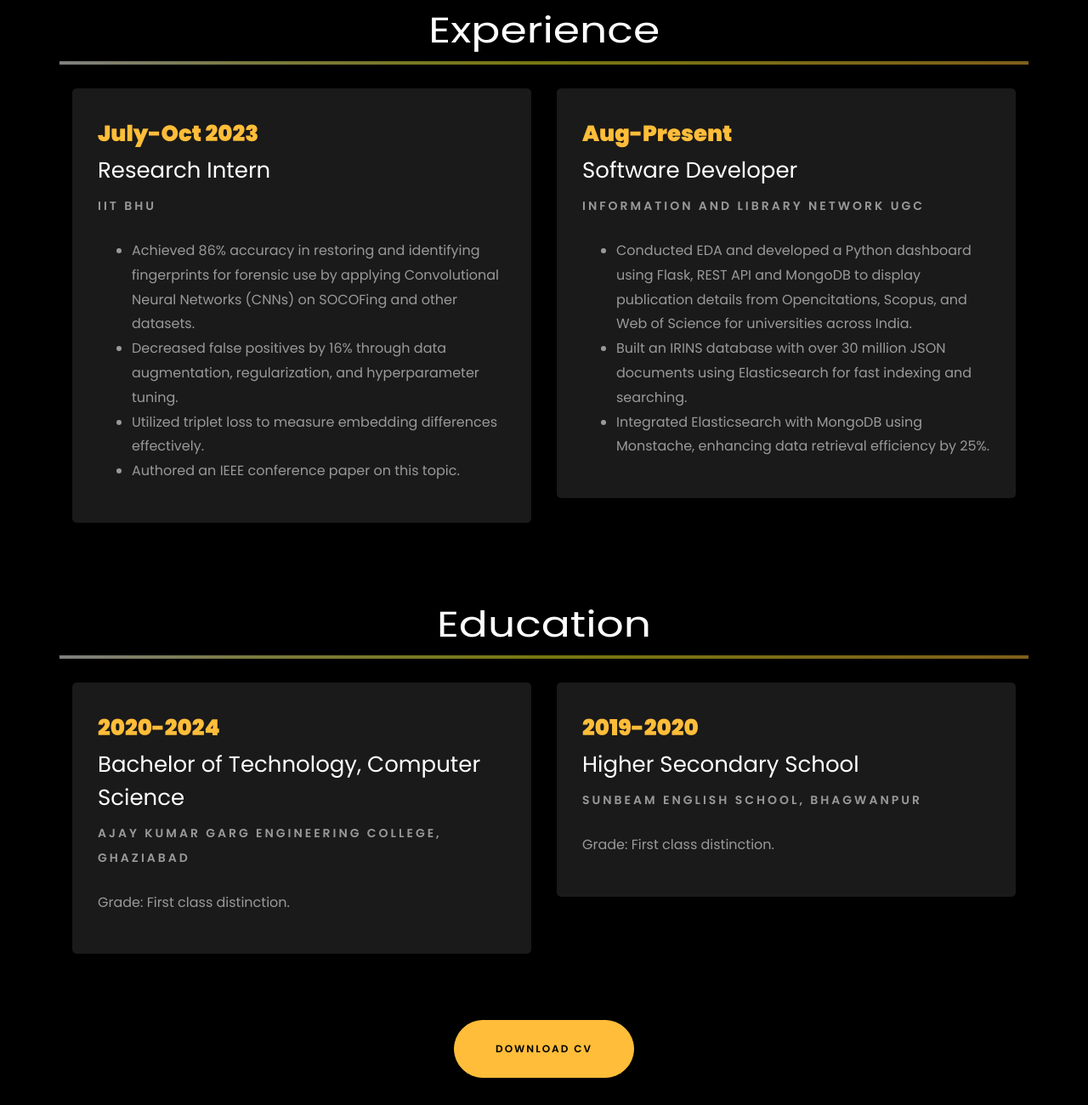
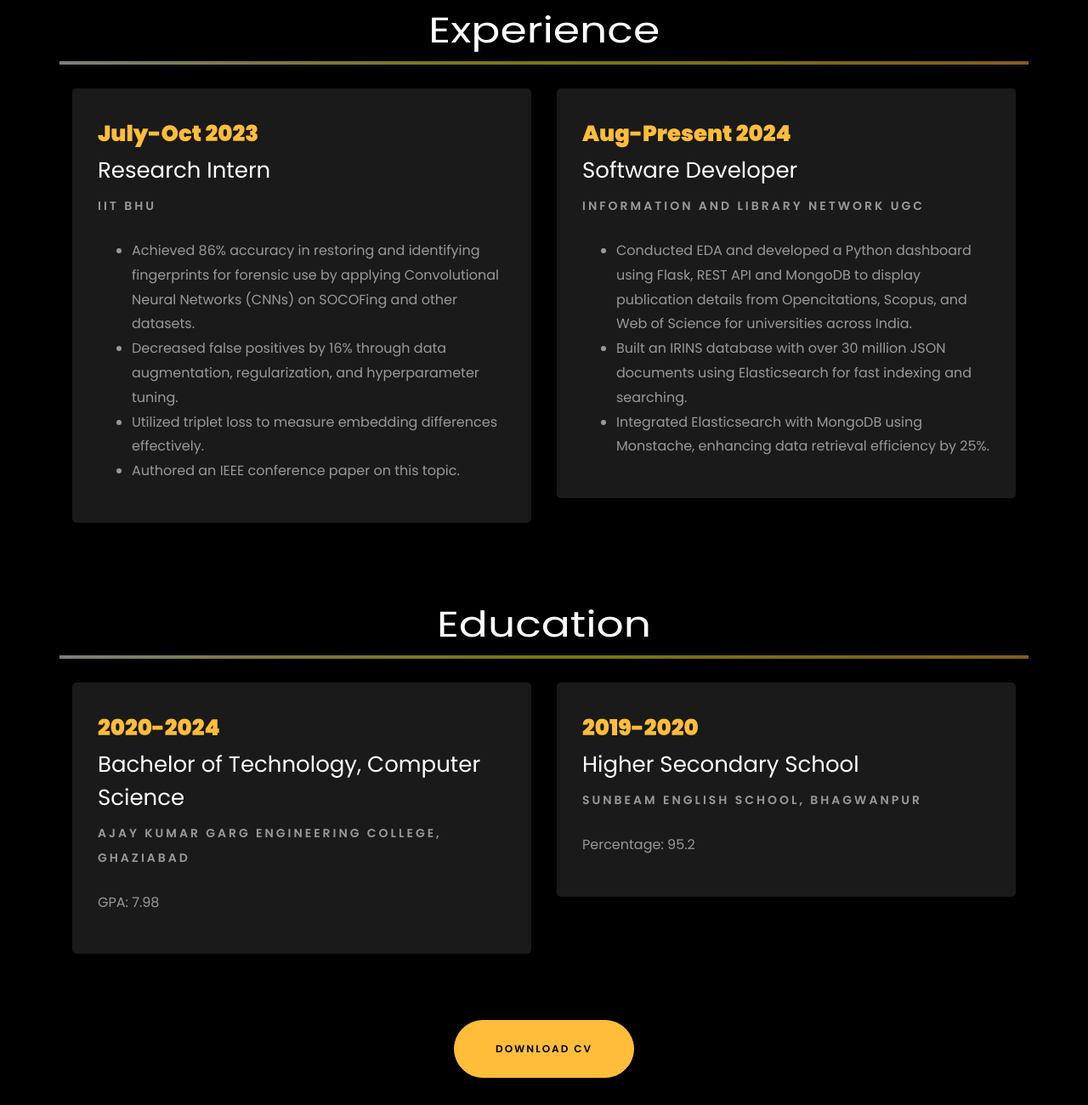
Before and after one commit to Shubhangeee/Shubhangeee.github.io, a plain HTML site: page index.html in a window 1280 px wide. Shown: the part 1880-3180 px from the top of the page at 85% size. Drawn offline with Linux system fonts and the light colour scheme; files whose address does not match are found by name.

Commit message:
Update index.html

```diff
--- a/index.html
+++ b/index.html
@@ -321,7 +321,7 @@
 
 				<div class="col-md-6">
 					<div class="resume-wrap ftco-animate">
-						<span class="date">Aug-Present</span>
+						<span class="date">Aug-Present 2024</span>
 						<h2>Software Developer</h2>
 						<span class="position">Information and Library Network UGC</span>
 						<p class="mt-4">
@@ -351,7 +351,7 @@
     					<span class="date">2020-2024</span>
     					<h2>Bachelor of Technology, Computer Science</h2>
     					<span class="position">Ajay Kumar Garg Engineering College, Ghaziabad</span>
-    					<p class="mt-4">Grade: First class distinction.</p>
+    					<p class="mt-4">GPA: 7.98</p>
     				</div>
     			</div>
 
@@ -360,7 +360,7 @@
     					<span class="date">2019-2020</span>
     					<h2>Higher Secondary School</h2>
     					<span class="position">Sunbeam English School, Bhagwanpur</span>
-    					<p class="mt-4">Grade: First class distinction.</p>
+    					<p class="mt-4">Percentage: 95.2</p>
     				</div>
 				</div>
     		</div>
@@ -475,7 +475,7 @@
           			<span class="icon-map-signs"></span>
           		</div>
           		<h3 class="mb-4">Address</h3>
-	            <p>Ghaziabad, India</p>
+	            <p>Gandhinagar, India</p>
 	          </div>
           </div>
           <div class="col-md-6 col-lg-3 d-flex ftco-animate">
```
